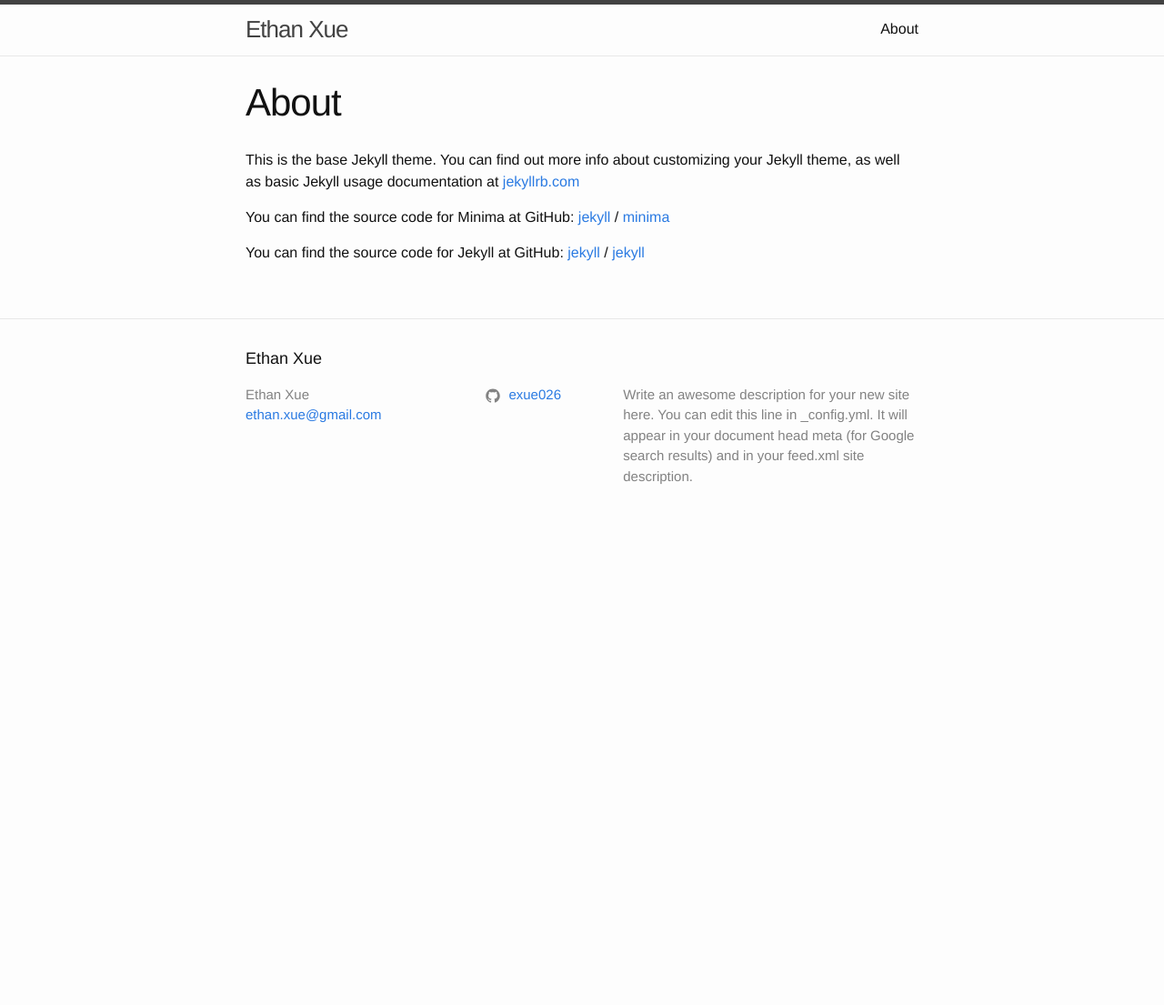
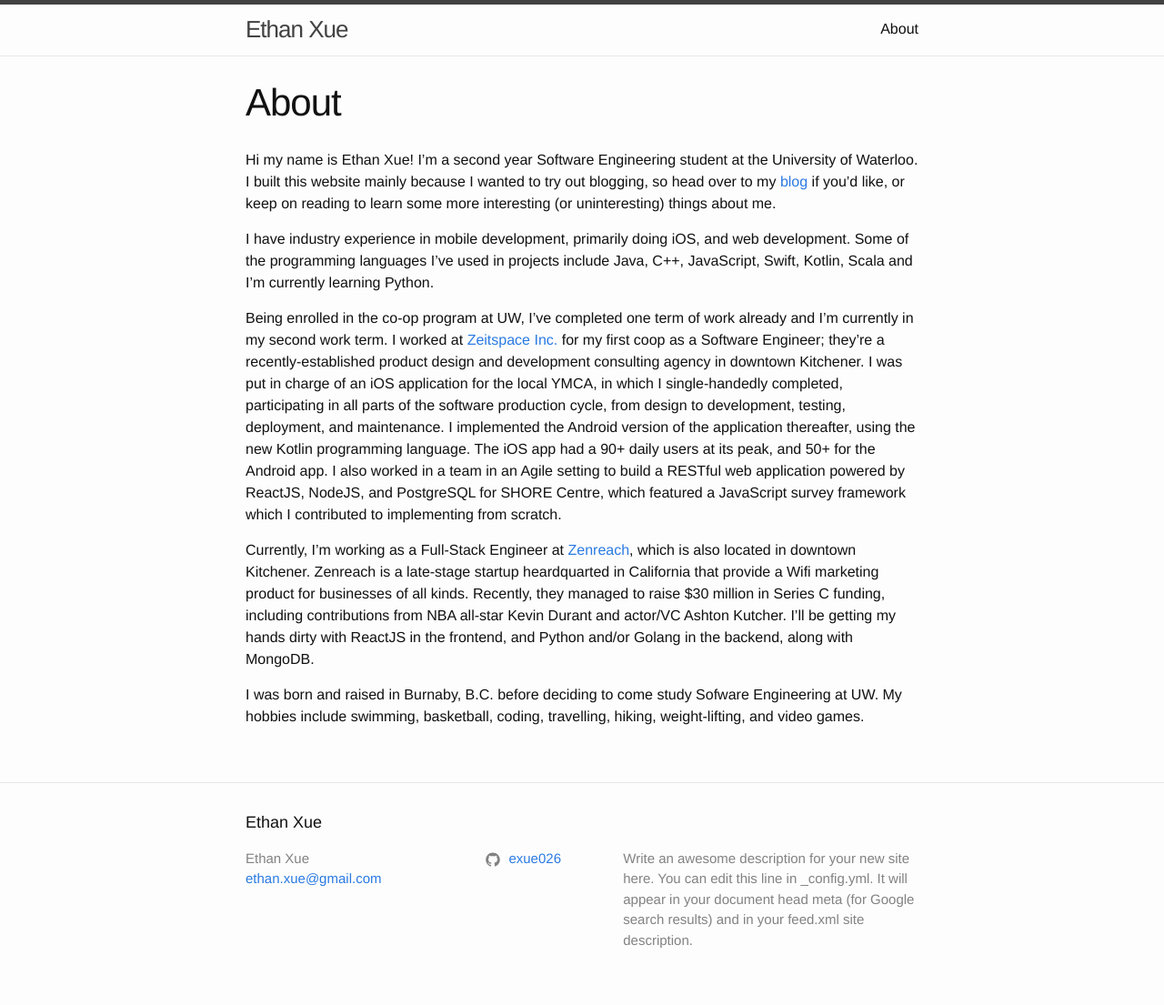
Before and after one commit to exue026/mysite, a Jekyll site: the page built from about.md, in a window 1280 px wide. Shown: the whole page at 91% size. Built offline with Jekyll 4.4.1, drawn with Linux system fonts in a browser that asks for light colours; before the commit the page ends 900 px from its top, so only the background shows below that.

Commit message:
added content on about page

```diff
--- a/_layouts/default.html
+++ b/_layouts/default.html
@@ -1,20 +1,14 @@
 <!DOCTYPE html>
-<html lang="{{ page.lang | default: site.lang | default: "en" }}">
 
+<html lang="en">
   {% include head.html %}
-
   <body>
-
     {% include header.html %}
-
-    <main class="page-content" aria-label="Content">
+    <main class="page-content">
       <div class="wrapper">
         {{ content }}
       </div>
     </main>
-
     {% include footer.html %}
-
   </body>
-
 </html>
--- a/_layouts/home.html
+++ b/_layouts/home.html
@@ -21,6 +21,4 @@
     {% endfor %}
   </ul>
 
-  <p class="rss-subscribe">subscribe <a href="{{ "/feed.xml" | relative_url }}">via RSS</a></p>
-
 </div>
--- a/about.md
+++ b/about.md
@@ -4,14 +4,12 @@
 permalink: /about/
 ---
 
-This is the base Jekyll theme. You can find out more info about customizing your Jekyll theme, as well as basic Jekyll usage documentation at [jekyllrb.com](https://jekyllrb.com/)
+Hi my name is Ethan Xue! I'm a second year Software Engineering student at the University of Waterloo. I built this website mainly because I wanted to try out blogging, so head over to my [blog](/index) if you'd like, or keep on reading to learn some more interesting (or uninteresting) things about me.
 
-You can find the source code for Minima at GitHub:
-[jekyll][jekyll-organization] /
-[minima](https://github.com/jekyll/minima)
+I have industry experience in mobile development, primarily doing iOS, and web development. Some of the programming languages I've used in projects include Java, C++, JavaScript, Swift, Kotlin, Scala and I'm currently learning Python.
 
-You can find the source code for Jekyll at GitHub:
-[jekyll][jekyll-organization] /
-[jekyll](https://github.com/jekyll/jekyll)
+Being enrolled in the co-op program at UW, I've completed one term of work already and I'm currently in my second work term. I worked at [Zeitspace Inc.](http://zeitspace.com){:target="_blank"} for my first coop as a Software Engineer; they're a recently-established product design and development consulting agency in downtown Kitchener. I was put in charge of an iOS application for the local YMCA, in which I single-handedly completed, participating in all parts of the software production cycle, from design to development, testing, deployment, and maintenance. I implemented the Android version of the application thereafter, using the new Kotlin programming language. The iOS app had a 90+ daily users at its peak, and 50+ for the Android app. I also worked in a team in an Agile setting to build a RESTful web application powered by ReactJS, NodeJS, and PostgreSQL for SHORE Centre, which featured a JavaScript survey framework which I contributed to implementing from scratch.
 
-[jekyll-organization]: https://github.com/jekyll
+Currently, I'm working as a Full-Stack Engineer at [Zenreach](http://zenreach.com){:target="_blank"}, which is also located in downtown Kitchener. Zenreach is a late-stage startup heardquarted in California that provide a Wifi marketing product for businesses of all kinds. Recently, they managed to raise $30 million in Series C funding, including contributions from NBA all-star Kevin Durant and actor/VC Ashton Kutcher. I'll be getting my hands dirty with ReactJS in the frontend, and Python and/or Golang in the backend, along with MongoDB.
+
+I was born and raised in Burnaby, B.C. before deciding to come study Sofware Engineering at UW. My hobbies include swimming, basketball, coding, travelling, hiking, weight-lifting, and video games.
--- a/index.html
+++ /dev/null
@@ -1,6 +0,0 @@
----
-# You don't need to edit this file, it's empty on purpose.
-# Edit theme's home layout instead if you wanna make some changes
-# See: https://jekyllrb.com/docs/themes/#overriding-theme-defaults
-layout: home
----
```
Also changed, not shown: index.md (added, +3 -0 lines).
